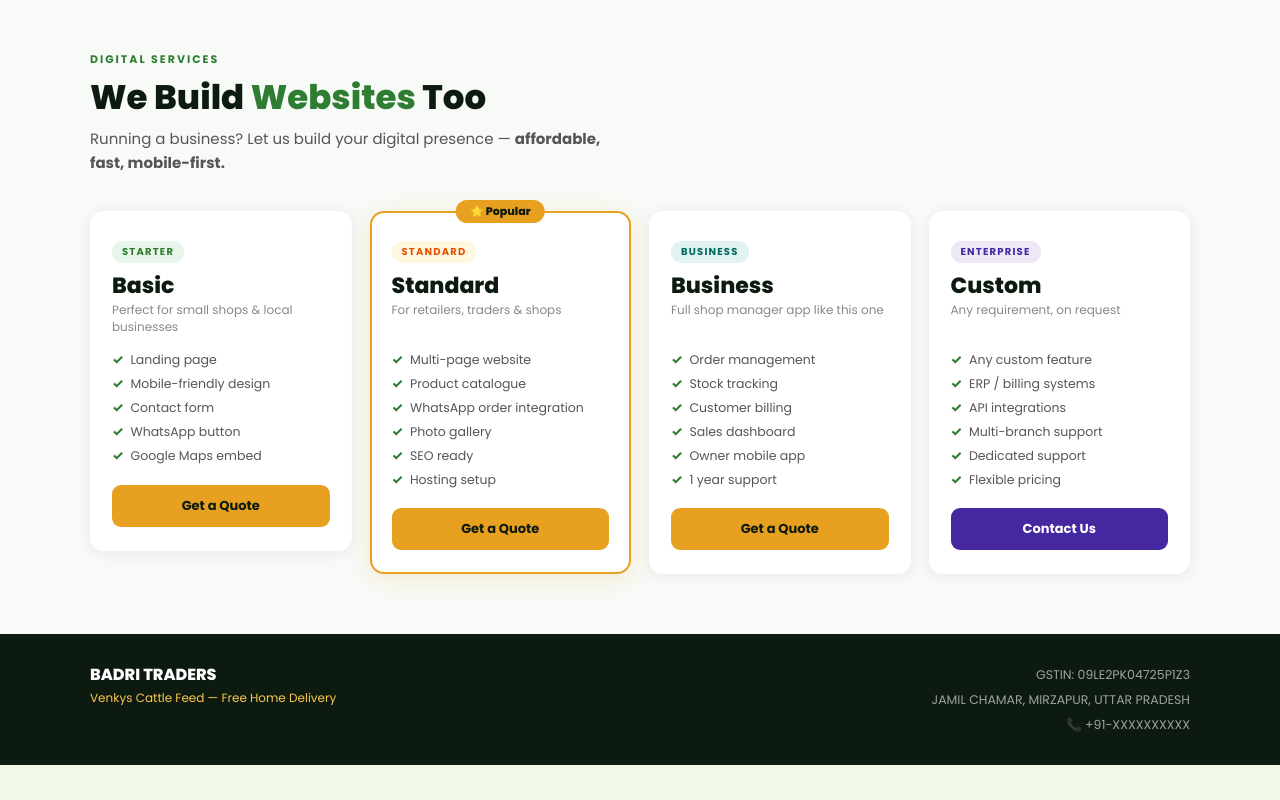
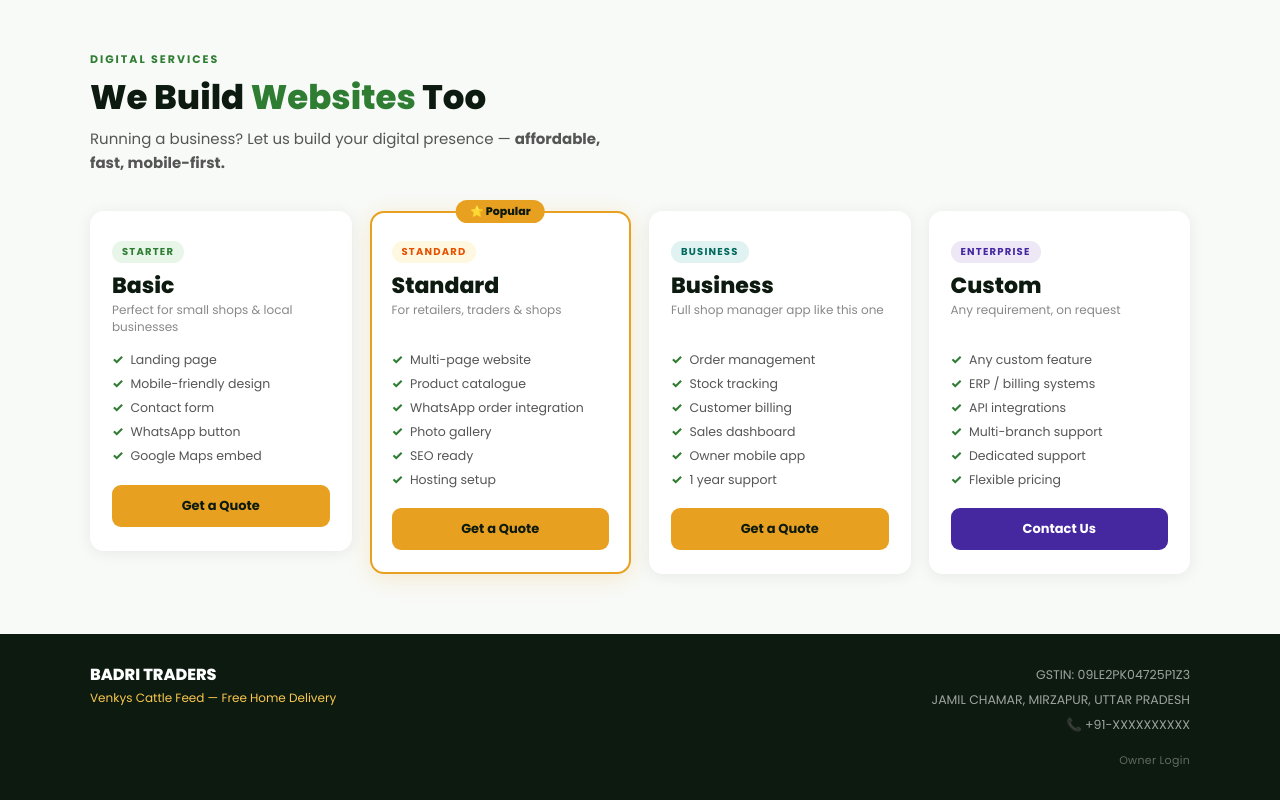
Before and after one commit to vsingh099/pashuaahar, a website: page frontend/landing.html in a window 1280 px wide. Shown: the part 1106-1906 px from the top of the page. Before the commit the page ends 1871 px from the top, so only its background shows below. Drawn offline with Linux system fonts and the light colour scheme; no server answers.

Commit message:
add owner login link in footer
Co-Authored-By: Claude Sonnet 4.6 <noreply@anthropic.com>

```diff
--- a/frontend/landing.html
+++ b/frontend/landing.html
@@ -668,6 +668,11 @@
       <div>GSTIN: 09LE2PK04725P1Z3</div>
       <div>JAMIL CHAMAR, MIRZAPUR, UTTAR PRADESH</div>
       <div id="f-phone">📞 +91-XXXXXXXXXX</div>
+      <div style="margin-top:10px">
+        <a href="/app" style="color:rgba(255,255,255,.35);font-size:11px;text-decoration:none;letter-spacing:.3px"
+           onmouseover="this.style.color='rgba(255,255,255,.7)'"
+           onmouseout="this.style.color='rgba(255,255,255,.35)'">Owner Login</a>
+      </div>
     </div>
   </div>
 </footer>
```
Also changed, not shown: 1 other file.
